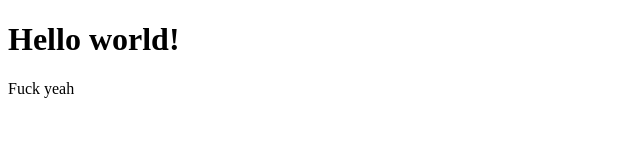
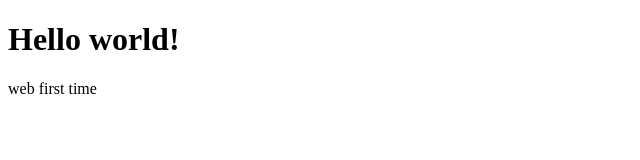
Before and after one commit to chidorishar/homework, a plain HTML site: page index.html in a window 1280 px wide. Shown: the full height of the page, 0-640 px from the left. Drawn offline with Linux system fonts and the light colour scheme.

Commit message:
further changes
...

```diff
--- a/index.html
+++ b/index.html
@@ -8,6 +8,6 @@
   </head>
   <body>
     <h1>Hello world!</h1>
-    <p>Fuck yeah</p>
+    <p>web first time</p>
   </body>
 </html>
```
